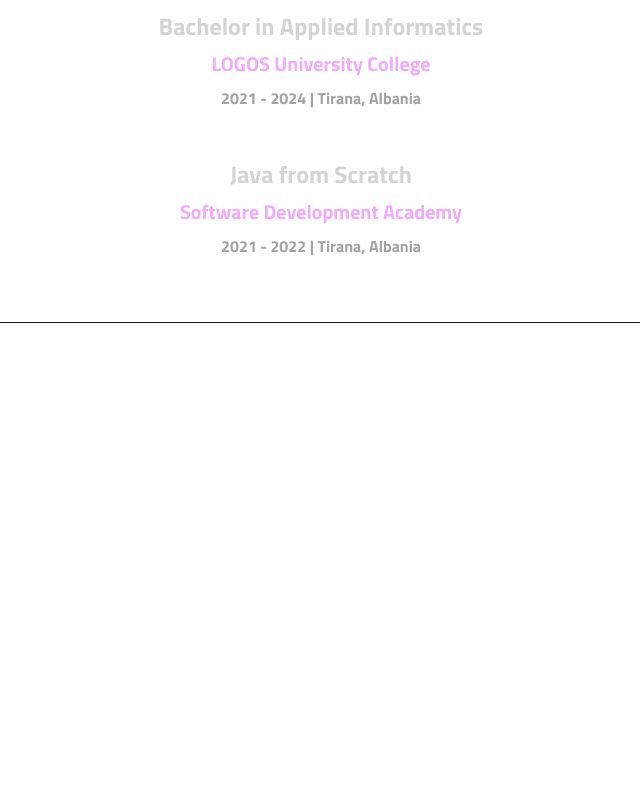
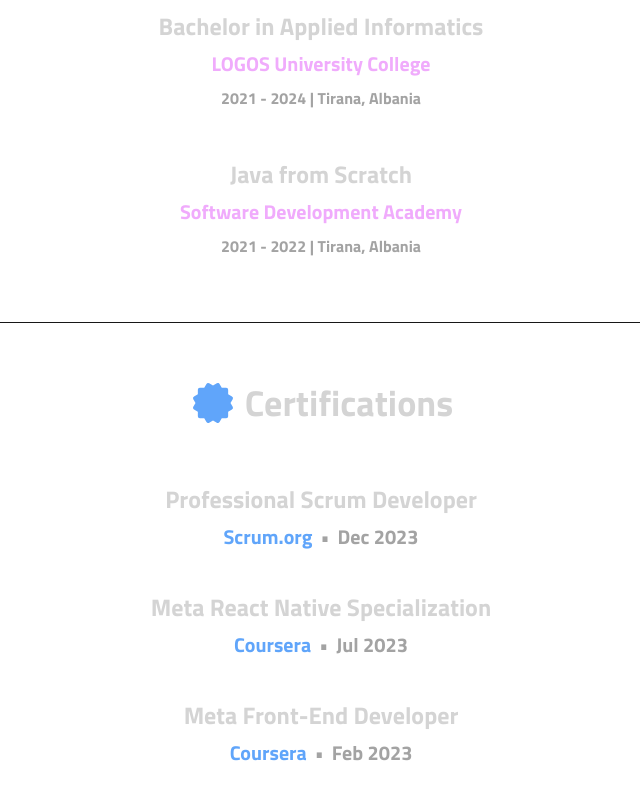
Before and after one commit to joanskenderi/joanskenderi.dev, a Next.js app: page / in a window 1280 px wide. Shown: the part 1939-2739 px from the top of the page, without its empty margins (319-959 px from the left). Before the commit the page ends 2262 px from the top, so only its background shows below. Built offline with nearby package versions, Linux system fonts and the light colour scheme.

Commit message:
feat: add certifications section

```diff
--- /dev/null
+++ b/app/components/Certifications.tsx
@@ -0,0 +1,41 @@
+import { BiSolidCertification } from 'react-icons/bi';
+
+import { CERTIFICATIONS } from '@/app/data';
+
+export default function Certifications() {
+  return (
+    <section className="text-center pb-4 border-b border-neutral-900">
+      <h2 className="inline-block my-14 text-4xl">
+        <span className="flex items-center">
+          <BiSolidCertification className="mr-2 text-4xl text-blue-400 lg:text-5xl" />
+          <span className="text-4xl">Certifications</span>
+        </span>
+      </h2>
+
+      {CERTIFICATIONS.map((certification, index) => (
+        <div
+          key={index}
+          className="flex flex-col items-center max-w-xl mb-8 mx-auto"
+        >
+          <div className="text-center">
+            <h6 className="mb-2 text-xl font-semibold lg:text-2xl">
+              {certification.title}
+            </h6>
+
+            <h6 className="mb-2 text-lg font-semibold lg:text-xl">
+              <a
+                href={certification.link}
+                target="_blank"
+                className="text-blue-400"
+              >
+                {certification.issuer}
+              </a>
+              <span className="mx-2 text-neutral-400">•</span>
+              <span className="text-neutral-400">{certification.year}</span>
+            </h6>
+          </div>
+        </div>
+      ))}
+    </section>
+  );
+}
--- a/app/data/index.ts
+++ b/app/data/index.ts
@@ -1,4 +1,4 @@
-import { EducationItem, ExperienceItem } from '@/app/types';
+import { CertificationItem, EducationItem, ExperienceItem } from '@/app/types';
 
 export const EXPERIENCES = [
   {
@@ -66,3 +66,24 @@
     location: 'Tirana, Albania',
   },
 ] as EducationItem[];
+
+export const CERTIFICATIONS = [
+  {
+    title: 'Professional Scrum Developer',
+    issuer: 'Scrum.org',
+    link: 'https://www.scrum.org/assessments/professional-scrum-developer-certification',
+    year: 'Dec 2023',
+  },
+  {
+    title: 'Meta React Native Specialization',
+    issuer: 'Coursera',
+    link: 'https://www.coursera.org/specializations/meta-react-native',
+    year: 'Jul 2023',
+  },
+  {
+    title: 'Meta Front-End Developer',
+    issuer: 'Coursera',
+    link: 'https://www.coursera.org/professional-certificates/meta-front-end-developer',
+    year: 'Feb 2023',
+  },
+] as CertificationItem[];
--- a/app/page.tsx
+++ b/app/page.tsx
@@ -2,6 +2,7 @@
 import Hero from '@/app/components/Hero';
 import Experience from '@/app/components/Experience';
 import Education from '@/app/components/Education';
+import Certifications from '@/app/components/Certifications';
 
 export default function Home() {
   return (
@@ -17,6 +18,7 @@
         <main>
           <Experience />
           <Education />
+          <Certifications />
         </main>
       </div>
     </div>
```
Also changed, not shown: app/types/index.ts (+7 -0 lines).
